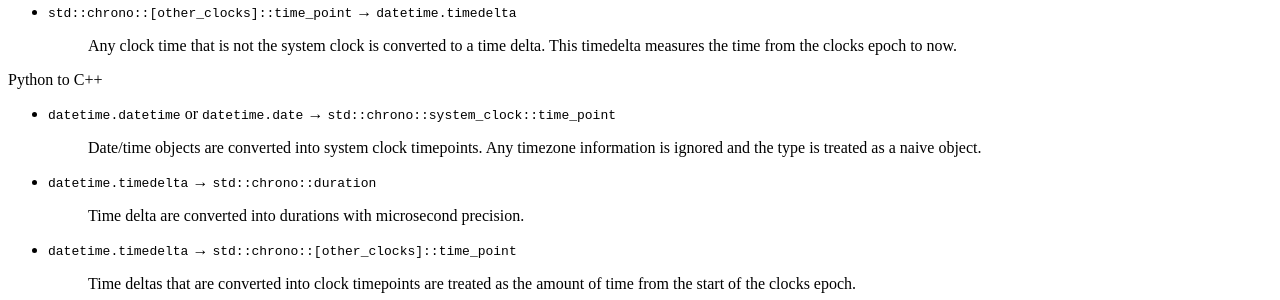
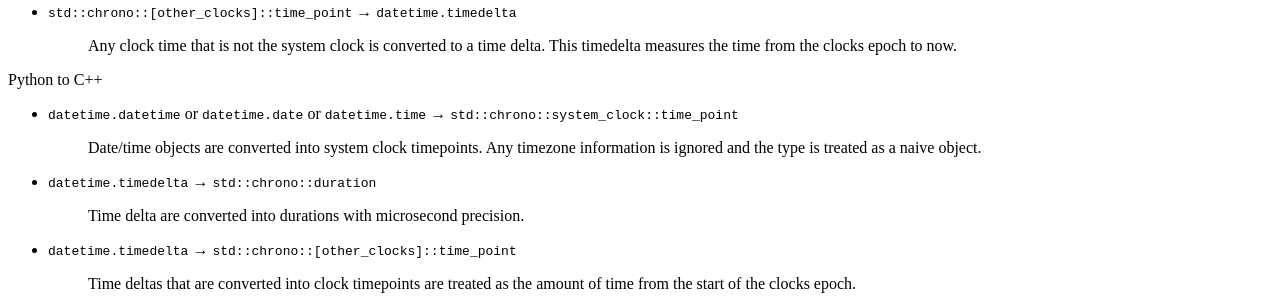
Before and after one commit to pybind/pybind11, a Sphinx documentation site: the page built from docs/advanced/cast/chrono.rst, in a window 1280 px wide. Shown: the part 1499-1799 px from the top of the page. Built offline with Sphinx 7.4.7 and the Read the Docs theme 2.0.0, drawn with Linux system fonts in a browser that asks for light colours.

Commit message:
Added ``datetime.time`` entry in docs on chrono conversions

```diff
--- a/docs/advanced/cast/chrono.rst
+++ b/docs/advanced/cast/chrono.rst
@@ -59,7 +59,7 @@ Provided conversions
 
 .. rubric:: Python to C++
 
-- ``datetime.datetime`` or ``datetime.date`` → ``std::chrono::system_clock::time_point``
+- ``datetime.datetime`` or ``datetime.date`` or ``datetime.time`` → ``std::chrono::system_clock::time_point``
     Date/time objects are converted into system clock timepoints. Any
     timezone information is ignored and the type is treated as a naive
     object.
```
